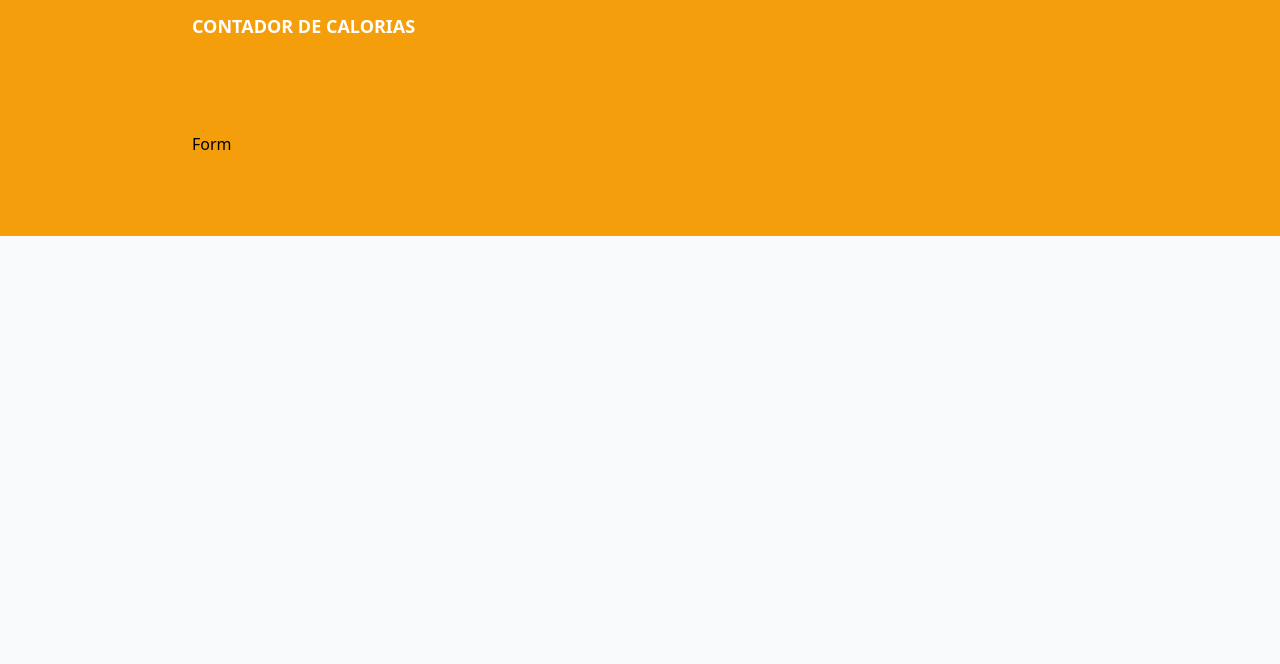
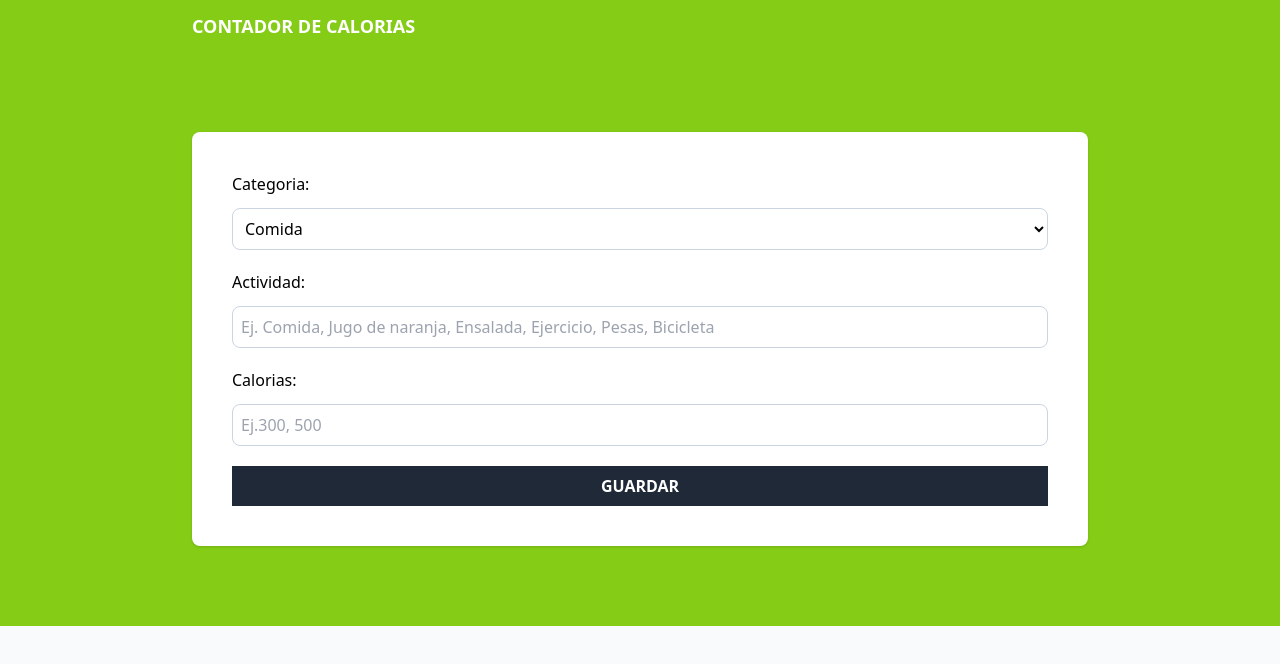
Before and after one commit to alexDev2808/calories-traker, a React (Vite) app: page / in a window 1280 px wide. Shown: the top 664 px of the page. Built offline with nearby package versions, Linux system fonts and the light colour scheme.

Commit message:
Formulario

```diff
--- a/src/App.tsx
+++ b/src/App.tsx
@@ -5,7 +5,7 @@
 
   return (
     <>
-      <header className="bg-amber-500 py-3" >
+      <header className="bg-lime-500 py-3" >
         <div className="max-w-4xl mx-auto flex justify-between">
           <h1 className="text-center text-lg font-bold text-white uppercase">
             Contador de calorias
@@ -14,7 +14,7 @@
 
       </header>
 
-      <section className="bg-amber-500 py-20 px-5">
+      <section className="bg-lime-500 py-20 px-5">
         <div className="max-w-4xl mx-auto">
           <Form />
         </div>
--- a/src/components/Form.tsx
+++ b/src/components/Form.tsx
@@ -1,7 +1,53 @@
+import { categories } from "../data/categories";
 
 
 export default function Form() {
   return (
-    <div>Form</div>
+    <form
+        className="space-y-5 bg-white shadow p-10 rounded-lg"
+    >
+        <div className="grid grid-cols-1 gap-3">
+            <label htmlFor="category">Categoria: </label>
+            <select
+                id="category"
+                className="border border-slate-300 p-2 rounded-lg w-full bg-white"
+            >
+                { categories.map( category => (
+                    <option
+                        key={ category.id }
+                        value={ category.id }
+                    >
+                        { category.name }
+                    </option>
+                ))}
+            </select>
+        </div>
+
+        <div className="grid grid-cols-1 gap-3">
+            <label htmlFor="activity">Actividad: </label>
+            <input
+                id="activity"
+                type="text"
+                className="border border-slate-300 p-2 rounded-lg"
+                placeholder="Ej. Comida, Jugo de naranja, Ensalada, Ejercicio, Pesas, Bicicleta"
+                />
+        </div>
+
+        <div className="grid grid-cols-1 gap-3">
+            <label htmlFor="calories">Calorias: </label>
+            <input
+                id="calories"
+                type="number"
+                className="border border-slate-300 p-2 rounded-lg"
+                placeholder="Ej.300, 500"
+                />
+        </div>
+
+        <input
+            type="submit"
+            className="bg-gray-800 hover:bg-gray-900 w-full p-2 font-bold uppercase text-white cursor-pointer"
+            value='Guardar'
+            />
+    </form>
   )
 }
--- /dev/null
+++ b/src/data/categories.ts
@@ -0,0 +1,6 @@
+import { Category } from "../types";
+
+export const categories : Category[] = [
+    { id: 1, name: 'Comida'},
+    { id: 2, name: 'Ejercicio'}
+  ]
--- /dev/null
+++ b/src/types/index.ts
@@ -0,0 +1,6 @@
+
+
+export type Category = {
+    id: number
+    name: string
+}
```
